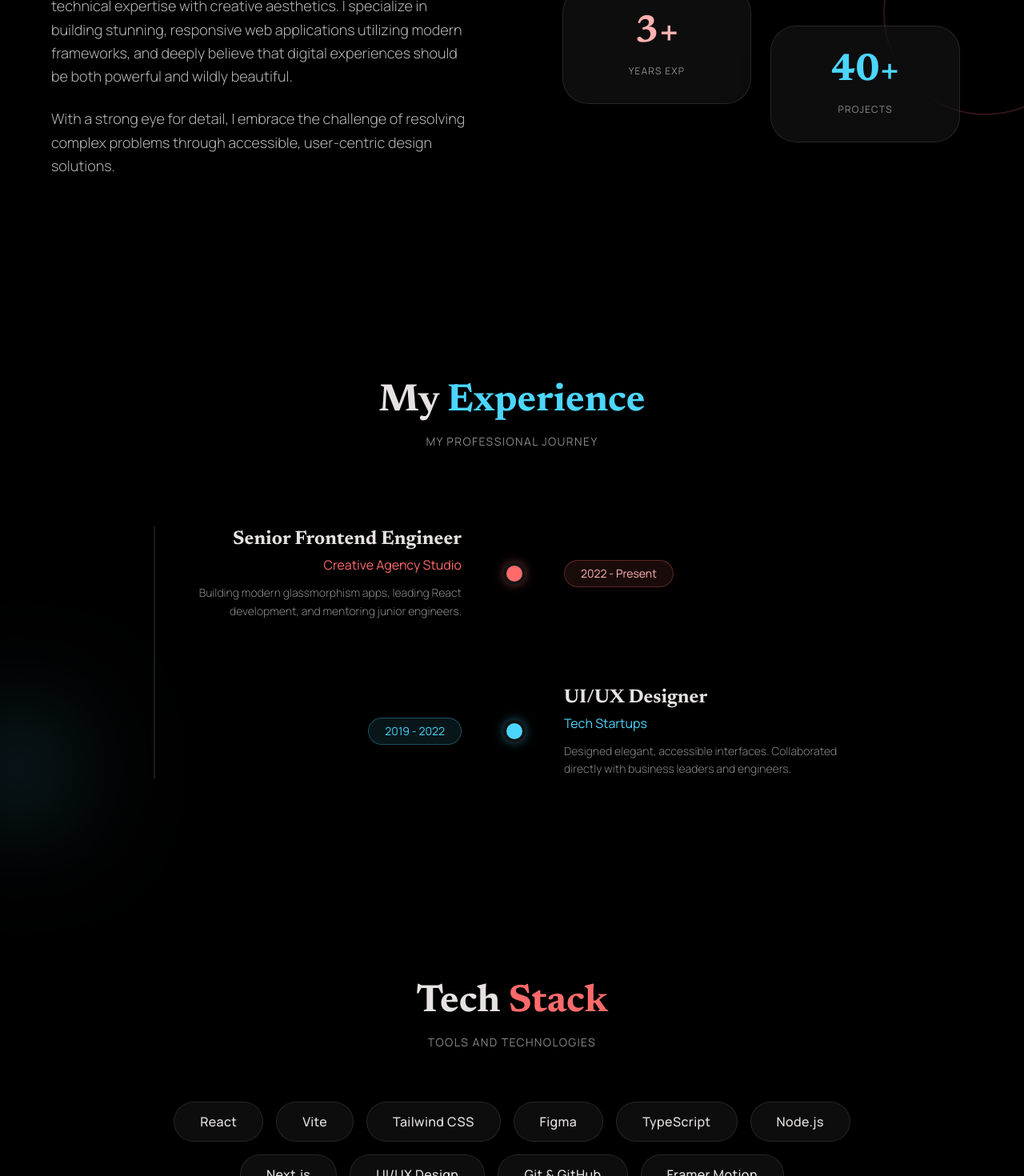
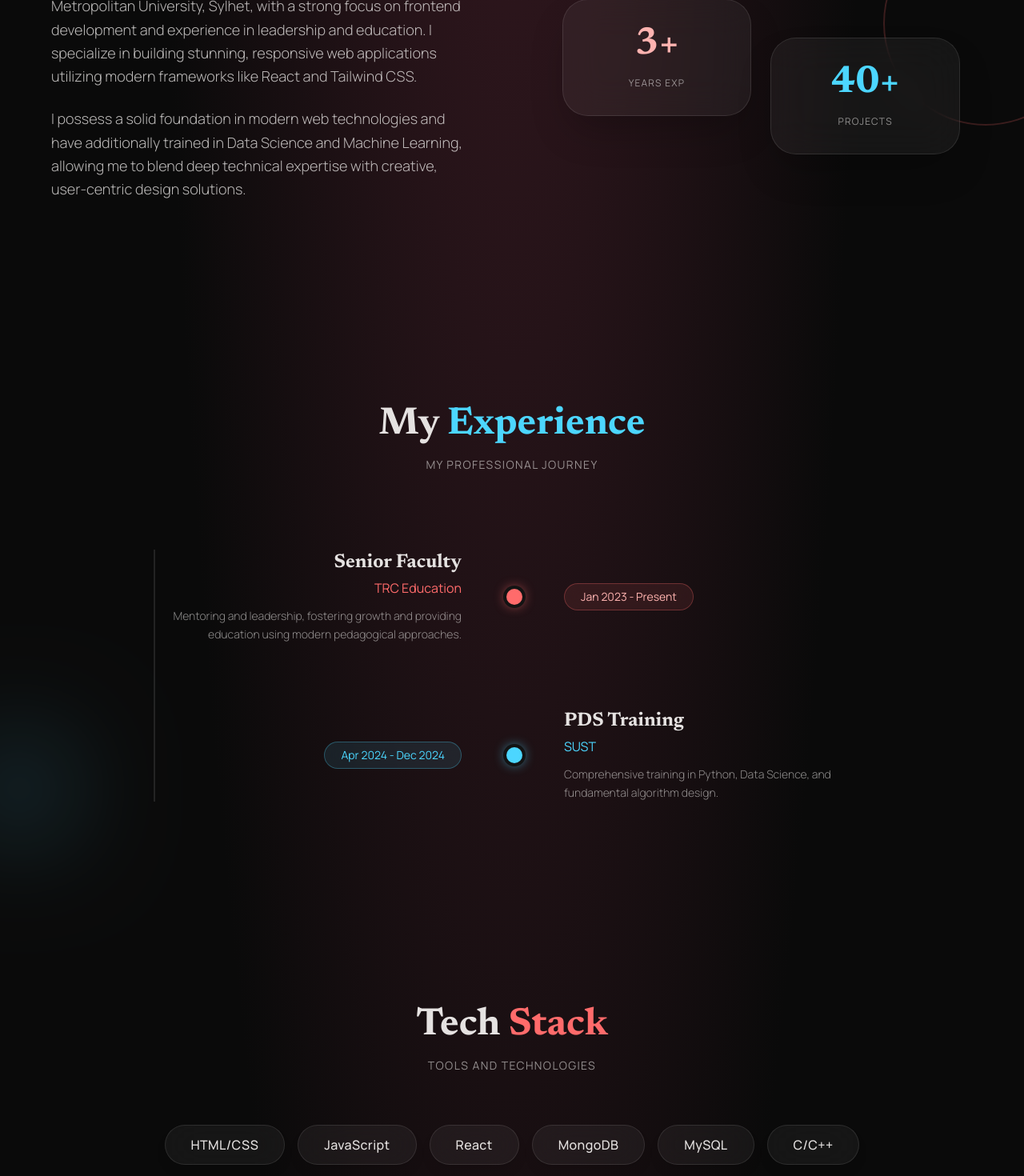
Before and after one commit to SubrotoChandaShuvo/Portfolio, a React (Vite) app: page / in a window 1280 px wide. Shown: the part 1120-2590 px from the top of the page at 80% size. Built offline with nearby package versions, Linux system fonts and the light colour scheme.

Commit message:
feat: update portfolio content, resume links, background styling, and technical skills list

```diff
--- a/index.html
+++ b/index.html
@@ -8,7 +8,7 @@
     <link href="https://fonts.googleapis.com/css2?family=Newsreader:ital,opsz,wght@0,6..72,200..800;1,6..72,200..800&amp;family=Manrope:wght@200..800&amp;display=swap" rel="stylesheet"/>
     <link href="https://fonts.googleapis.com/css2?family=Material+Symbols+Outlined:wght,FILL@100..700,0..1&amp;display=swap" rel="stylesheet"/>
   </head>
-  <body class="font-body text-on-surface antialiased bg-black min-h-screen">
+  <body class="font-body text-on-surface antialiased bg-[#0A0A0A] bg-[radial-gradient(ellipse_at_top,_var(--tw-gradient-stops))] from-[#3a1a23] via-[#0A0A0A] to-[#0A0A0A] min-h-screen relative overflow-x-hidden">
     <div id="root"></div>
     <script type="module" src="/src/main.jsx"></script>
   </body>
--- a/src/App.jsx
+++ b/src/App.jsx
@@ -23,9 +23,9 @@ function App() {
 
           {/* Action Button & Mobile Menu */}
           <div className="flex items-center gap-4">
-            <button className="hidden md:block font-label text-sm font-semibold text-white border border-white/30 rounded-full px-6 py-2 hover:bg-white hover:text-black hover:border-white transition-colors duration-300 shadow-lg">
+            <a href="/Resume.pdf" target="_blank" rel="noopener noreferrer" className="hidden md:block font-label text-sm font-semibold text-white border border-white/30 rounded-full px-6 py-2 hover:bg-white hover:text-black hover:border-white transition-colors duration-300 shadow-lg">
               Resume
-            </button>
+            </a>
             <span className="material-symbols-outlined lg:hidden text-white cursor-pointer hover:opacity-80">menu</span>
           </div>
         </header>
@@ -47,7 +47,7 @@ function App() {
               <img
                 alt="Elegant portrait of Subroto Chanda Shuvo"
                 className="w-full h-full object-cover"
-                src="/profile.jpg"
+                src="/Photo.png"
               />
             </div>
 
@@ -73,7 +73,7 @@ function App() {
                 <span className="material-symbols-outlined text-lg">arrow_forward</span>
               </button>
 
-              <a className="flex items-center gap-2 text-on-surface/60 hover:text-[#FFB3B0] transition-colors py-2 group" href="#">
+              <a className="flex items-center gap-2 text-on-surface/60 hover:text-[#FFB3B0] transition-colors py-2 group" href="/Resume.pdf" target="_blank" rel="noopener noreferrer">
                 <span className="font-label tracking-widest text-sm uppercase">Download CV</span>
                 <span className="material-symbols-outlined text-sm group-hover:translate-y-1 transition-transform">south</span>
               </a>
@@ -85,7 +85,7 @@ function App() {
                 <div className="h-[1px] flex-grow bg-outline-variant/30"></div>
               </div>
               <p className="text-on-surface/70 text-base leading-relaxed">
-                Based in Netherland i'm developer and UI/UX designer. Hey are looking for designer to build your brand and grow your business? let's shake hands with me.
+                Computer Science Engineering student at Metropolitan University with a strong focus on frontend development and leadership. Solid foundation in modern web technologies.
               </p>
             </div>
           </div>
@@ -96,10 +96,10 @@ function App() {
           <div className="w-full md:w-1/2">
             <h2 className="text-4xl md:text-5xl font-headline font-bold text-[#FF6B6B] mb-6">Discover who I am.</h2>
             <p className="text-on-surface/80 leading-relaxed text-lg mb-6 font-light">
-              I am a passionate developer and UI/UX designer blending technical expertise with creative aesthetics. I specialize in building stunning, responsive web applications utilizing modern frameworks, and deeply believe that digital experiences should be both powerful and wildly beautiful.
+              I am a Computer Science and Engineering student at Metropolitan University, Sylhet, with a strong focus on frontend development and experience in leadership and education. I specialize in building stunning, responsive web applications utilizing modern frameworks like React and Tailwind CSS.
             </p>
             <p className="text-on-surface/80 leading-relaxed text-lg font-light">
-              With a strong eye for detail, I embrace the challenge of resolving complex problems through accessible, user-centric design solutions.
+              I possess a solid foundation in modern web technologies and have additionally trained in Data Science and Machine Learning, allowing me to blend deep technical expertise with creative, user-centric design solutions.
             </p>
           </div>
           <div className="w-full md:w-1/2 grid grid-cols-2 gap-6 p-4">
@@ -125,17 +125,17 @@ function App() {
             {/* Item 1 */}
             <div className="mb-20 relative pl-8 md:pl-0 md:flex items-center group">
               <div className="hidden md:block md:w-1/2 pr-16 text-right">
-                <h3 className="text-2xl font-bold text-[#E5E2E1] font-headline">Senior Frontend Engineer</h3>
-                <p className="text-[#FF6B6B] mt-1 font-label">Creative Agency Studio</p>
-                <p className="text-sm text-on-surface/60 font-light mt-3 leading-relaxed">Building modern glassmorphism apps, leading React development, and mentoring junior engineers.</p>
+                <h3 className="text-2xl font-bold text-[#E5E2E1] font-headline">Senior Faculty</h3>
+                <p className="text-[#FF6B6B] mt-1 font-label">TRC Education</p>
+                <p className="text-sm text-on-surface/60 font-light mt-3 leading-relaxed">Mentoring and leadership, fostering growth and providing education using modern pedagogical approaches.</p>
               </div>
               <div className="absolute left-[-9px] md:left-1/2 md:-ml-2 w-5 h-5 bg-[#FF6B6B] rounded-full top-2 md:top-auto ring-4 ring-[#131313] group-hover:scale-125 transition-transform duration-300 shadow-[0_0_15px_#FF6B6B]"></div>
               <div className="md:w-1/2 md:pl-16">
-                <span className="inline-block bg-[#FF6B6B]/10 border border-[#FF6B6B]/30 rounded-full px-5 py-1.5 text-sm text-[#FFB3B0] font-label mb-2 md:mb-0 backdrop-blur-md">2022 - Present</span>
+                <span className="inline-block bg-[#FF6B6B]/10 border border-[#FF6B6B]/30 rounded-full px-5 py-1.5 text-sm text-[#FFB3B0] font-label mb-2 md:mb-0 backdrop-blur-md">Jan 2023 - Present</span>
                 <div className="md:hidden mt-4">
-                  <h3 className="text-2xl font-bold text-[#E5E2E1] font-headline">Senior Frontend Engineer</h3>
-                  <p className="text-[#FF6B6B] mt-1 font-label">Creative Agency Studio</p>
-                  <p className="text-sm text-on-surface/60 font-light mt-3 leading-relaxed">Building modern glassmorphism apps, leading React development, and mentoring junior engineers.</p>
+                  <h3 className="text-2xl font-bold text-[#E5E2E1] font-headline">Senior Faculty</h3>
+                  <p className="text-[#FF6B6B] mt-1 font-label">TRC Education</p>
+                  <p className="text-sm text-on-surface/60 font-light mt-3 leading-relaxed">Mentoring and leadership, fostering growth and providing education using modern pedagogical approaches.</p>
                 </div>
               </div>
             </div>
@@ -143,18 +143,18 @@ function App() {
             {/* Item 2 */}
             <div className="relative pl-8 md:pl-0 md:flex items-center group">
               <div className="md:w-1/2 md:pr-16 md:text-right">
-                <span className="inline-block bg-[#4CD6FF]/10 border border-[#4CD6FF]/30 rounded-full px-5 py-1.5 text-sm text-[#4CD6FF] font-label mb-2 md:mb-0 backdrop-blur-md">2019 - 2022</span>
+                <span className="inline-block bg-[#4CD6FF]/10 border border-[#4CD6FF]/30 rounded-full px-5 py-1.5 text-sm text-[#4CD6FF] font-label mb-2 md:mb-0 backdrop-blur-md">Apr 2024 - Dec 2024</span>
                 <div className="md:hidden mt-4">
-                  <h3 className="text-2xl font-bold text-[#E5E2E1] font-headline">UI/UX Designer</h3>
-                  <p className="text-[#4CD6FF] mt-1 font-label">Tech Startups</p>
-                  <p className="text-sm text-on-surface/60 font-light mt-3 leading-relaxed">Designed elegant, accessible interfaces. Collaborated directly with business leaders and engineers.</p>
+                  <h3 className="text-2xl font-bold text-[#E5E2E1] font-headline">PDS Training</h3>
+                  <p className="text-[#4CD6FF] mt-1 font-label">SUST</p>
+                  <p className="text-sm text-on-surface/60 font-light mt-3 leading-relaxed">Comprehensive training in Python, Data Science, and fundamental algorithm design.</p>
                 </div>
               </div>
               <div className="absolute left-[-9px] md:left-1/2 md:-ml-2 w-5 h-5 bg-[#4CD6FF] rounded-full top-2 md:top-auto ring-4 ring-[#131313] group-hover:scale-125 transition-transform duration-300 shadow-[0_0_15px_#4CD6FF]"></div>
               <div className="hidden md:block md:w-1/2 pl-16 text-left">
-                <h3 className="text-2xl font-bold text-[#E5E2E1] font-headline">UI/UX Designer</h3>
-                <p className="text-[#4CD6FF] mt-1 font-label">Tech Startups</p>
-                <p className="text-sm text-on-surface/60 font-light mt-3 leading-relaxed">Designed elegant, accessible interfaces. Collaborated directly with business leaders and engineers.</p>
+                <h3 className="text-2xl font-bold text-[#E5E2E1] font-headline">PDS Training</h3>
+                <p className="text-[#4CD6FF] mt-1 font-label">SUST</p>
+                <p className="text-sm text-on-surface/60 font-light mt-3 leading-relaxed">Comprehensive training in Python, Data Science, and fundamental algorithm design.</p>
               </div>
             </div>
           </div>
@@ -168,7 +168,7 @@ function App() {
           </div>
 
           <div className="flex flex-wrap justify-center gap-4 max-w-4xl mx-auto">
-            {['React', 'Vite', 'Tailwind CSS', 'Figma', 'TypeScript', 'Node.js', 'Next.js', 'UI/UX Design', 'Git & GitHub', 'Framer Motion'].map((skill) => (
+            {['HTML/CSS', 'JavaScript', 'React', 'MongoDB', 'MySQL', 'C/C++', 'Python', 'Pandas', 'Scikit-learn', 'Vite', 'Tailwind', 'Git'].map((skill) => (
               <div key={skill} className="bg-white/5 backdrop-blur-xl border border-white/10 rounded-full px-8 py-3 flex items-center justify-center shadow-lg hover:shadow-[0_0_20px_rgba(255,107,107,0.2)] hover:-translate-y-1 transition-all cursor-default">
                 <span className="text-[#E5E2E1] font-medium tracking-wide">{skill}</span>
               </div>
@@ -185,9 +185,9 @@ function App() {
 
           <div className="grid grid-cols-1 md:grid-cols-2 lg:grid-cols-3 gap-8">
             {[
-              { title: "E-Commerce Dashboard", desc: "A sleek analytics dashboard for online retailers with real-time data visualization.", tech: ["React", "Tailwind", "Chart.js"], color: "text-[#FF6B6B]" },
-              { title: "Portfolio Concept", desc: "Modern glassmorphism portfolio site with premium aesthetics.", tech: ["Vite", "React", "Glass UI"], color: "text-[#4CD6FF]" },
-              { title: "Fintech App UI", desc: "Banking interface focusing on accessibility and seamless transactions.", tech: ["Figma", "Prototyping"], color: "text-[#FFB3B0]" }
+              { title: "BloodLove", desc: "A MERN stack application dedicated to facilitating blood donations efficiently.", tech: ["React", "JavaScript", "Vite", "SweetAlert2"], color: "text-[#FF6B6B]" },
+              { title: "Store of Applications", desc: "A dynamic web app for searching and downloading curated software effortlessly.", tech: ["React", "Tailwind CSS", "Vite"], color: "text-[#4CD6FF]" },
+              { title: "Personal Portfolio", desc: "My modern, glassmorphism-styled personal portfolio.", tech: ["React", "Tailwind CSS"], color: "text-[#FFB3B0]" }
             ].map((project, idx) => (
               <div key={idx} className="bg-white/5 backdrop-blur-xl border border-white/10 rounded-[2rem] overflow-hidden hover:bg-white/10 transition-all duration-500 group shadow-2xl flex flex-col h-full hover:border-white/20">
                 <div className="w-full aspect-video bg-black/40 relative overflow-hidden flex items-center justify-center border-b border-white/5">
```
Also changed, not shown: public/Photo.png (renamed from Photo.png).
